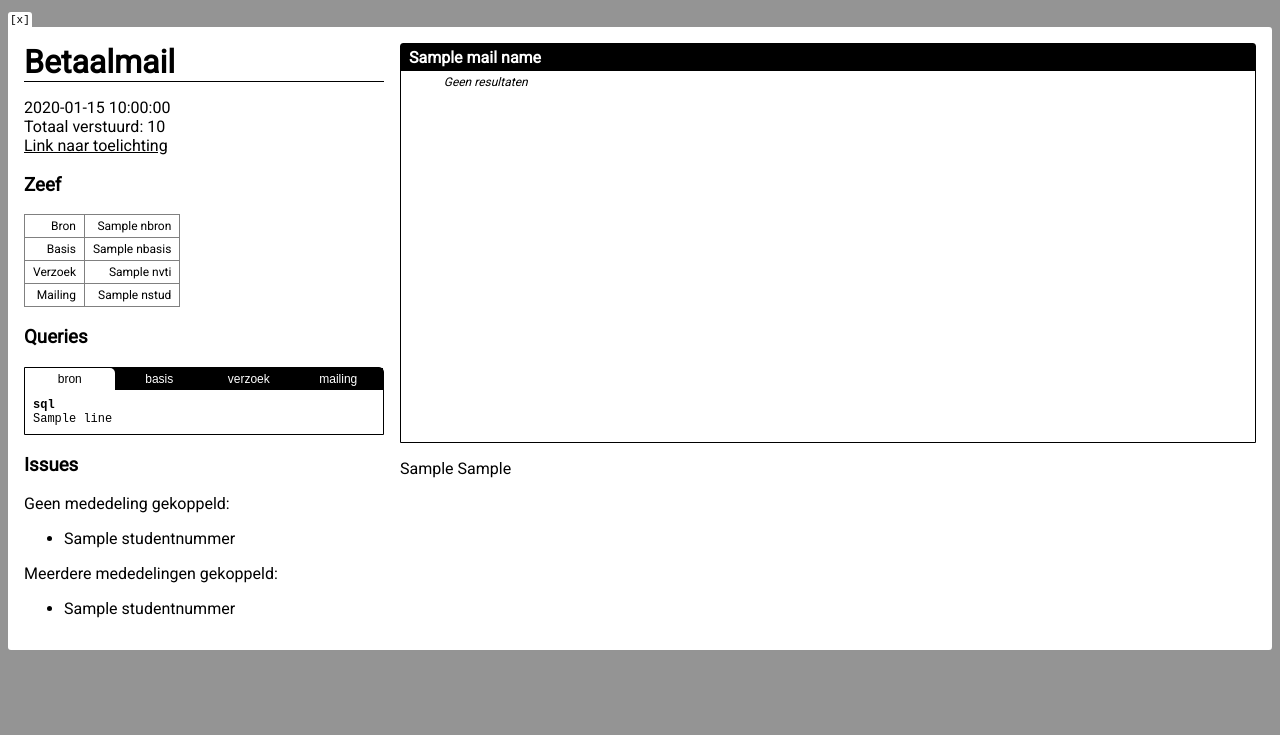
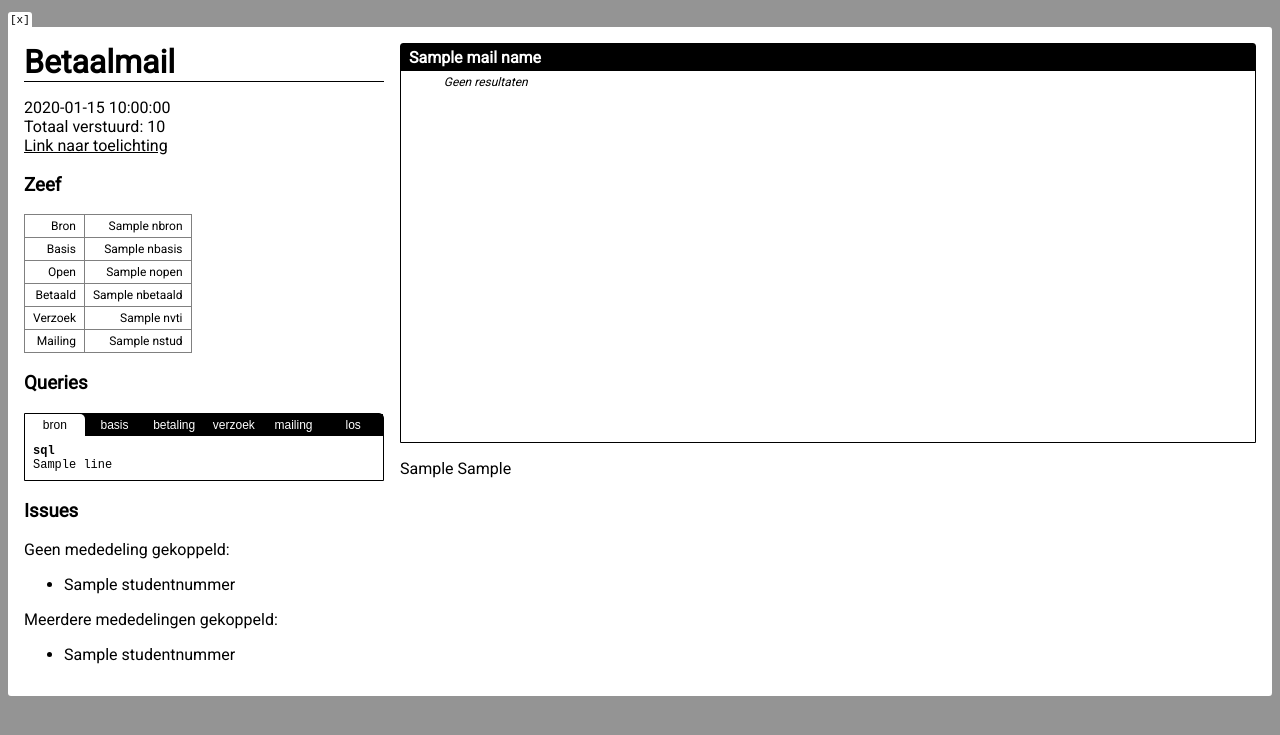
Before and after one commit to uu-csa/mailing_betaling, a Flask app: template templates/index.html in a window 1280 px wide. Shown: the top 735 px of the page. Run offline with Flask 2, Linux system fonts and the light colour scheme; the template is opened without the code that fills it: most values are stand-ins (such as "Sample title", 1, 10 or a date in 2020); parts of the project's set-up code (start-up, migrations or seed data) failed here and were passed over.

Commit message:
Update frontend with new queries

```diff
--- a/app.py
+++ b/app.py
@@ -1,6 +1,6 @@
 # standard library
 import sys
-sys.path.insert(0, '../osiris_query')
+sys.path.insert(0, '../../osiris_query')
 
 import threading
 import webbrowser
@@ -22,13 +22,17 @@ date = select.today
 sum_total = len(select.df_mail_historie)
 n_bron = len(select.DF)
 n_basis = len(select.df_basis)
+n_open = len(select.df_open)
+n_betaald = len(select.df_betaald)
 n_vti = len(select.df_mail_vti)
 n_stud = len(select.df_mail_stud)
 
 query_bron = SQL.split('\n')
 query_basis = select.BASIS.split('and')
+query_betaling = select.BETALING
 query_verzoek = select.STATUS
 query_mailing = select.MAILS
+query_buitenzeef = select.BUITEN_ZEEF
 
 df = select.df_view_mail_stud.drop('Totaal')
 df.index = [f'm_{idx}' for idx in df.index]
@@ -71,12 +75,16 @@ def index():
         sum_total=sum_total,
         nbron=n_bron,
         nbasis=n_basis,
+        nopen=n_open,
+        nbetaald=n_betaald,
         nvti=n_vti,
         nstud=n_stud,
         query_bron=query_bron,
         query_basis=query_basis,
+        query_betaling=query_betaling,
         query_verzoek=query_verzoek,
         query_mailing=query_mailing,
+        query_buitenzeef=query_buitenzeef,
         mail_names=mail_names,
         copypasta=copypasta,
         table_vti=table_vti,
--- a/templates/index.html
+++ b/templates/index.html
@@ -21,6 +21,14 @@
                     <td>{{ nbasis }}</td>
                 </tr>
                 <tr>
+                    <td>Open</td>
+                    <td>{{ nopen }}</td>
+                </tr>
+                <tr>
+                    <td>Betaald</td>
+                    <td>{{ nbetaald }}</td>
+                </tr>
+                <tr>
                     <td>Verzoek</td>
                     <td>{{ nvti }}</td>
                 </tr>
@@ -28,6 +36,7 @@
                     <td>Mailing</td>
                     <td>{{ nstud }}</td>
                 </tr>
+
             </tbody>
         </table>
 
@@ -36,8 +45,10 @@
             <div class="tab">
                 <button class="tablink" onclick="openQuery('bron', this)" id="defaultOpen">bron</button>
                 <button class="tablink" onclick="openQuery('basis', this)">basis</button>
+                <button class="tablink" onclick="openQuery('betaling', this)">betaling</button>
                 <button class="tablink" onclick="openQuery('verzoek', this)">verzoek</button>
                 <button class="tablink" onclick="openQuery('mailing', this)">mailing</button>
+                <button class="tablink" onclick="openQuery('buitenzeef', this)">los</button>
             </div>
 
             <div id="bron" class="tabcontent">
@@ -53,6 +64,12 @@
                 {% endfor %}
                 </p>
             </div>
+            <div id="betaling" class="tabcontent">
+                {% for betaling in query_betaling %}
+                <p><b>{{ betaling }}</b></p>
+                <p>{{ query_betaling[betaling] }}</p>
+                {% endfor %}
+            </div>
             <div id="verzoek" class="tabcontent">
                 {% for verzoek in query_verzoek %}
                 <p><b>{{ verzoek }}</b></p>
@@ -63,6 +80,12 @@
                 {% for mail in query_mailing %}
                 <p><b>{{ mail }}</b></p>
                 <p>{{ query_mailing[mail] }}</p>
+                {% endfor %}
+            </div>
+            <div id="buitenzeef" class="tabcontent">
+                {% for query in query_buitenzeef %}
+                <p><b>{{ query }}</b></p>
+                <p>{{ query_buitenzeef[query] }}</p>
                 {% endfor %}
             </div>
 
```
